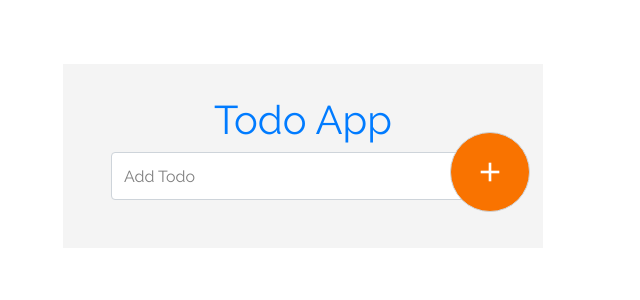
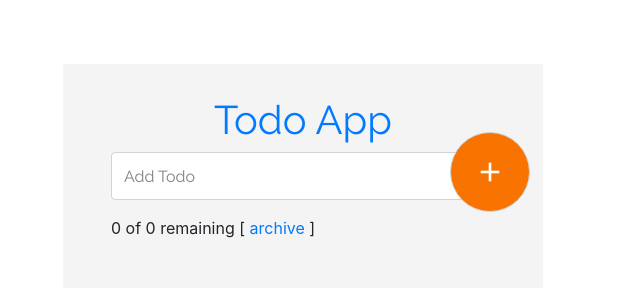
Before and after one commit to Mizzou-CSIT2830-CS7830-F19/MVC-Todo-Lecture, an Angular app: page / in a window 1280 px wide. Shown: the top 300 px of the page, without its empty margins (337-977 px from the left). Built offline with nearby package versions, Linux system fonts and the light colour scheme.

Commit message:
Code after class

```diff
--- a/src/app/app.component.css
+++ b/src/app/app.component.css
@@ -1,5 +1,5 @@
 /*Google fonts*/
-@import url('https://fonts.googleapis.com/css?family=Raleway');
+@import url("https://fonts.googleapis.com/css?family=Raleway");
 
 body {
   padding: 0;
@@ -17,10 +17,10 @@ form {
 
 form h1 {
   font-family: "Raleway";
-    color:#F97300;
+  color: #f97300;
 }
 
-form input[type=text]::placeholder {
+form input[type="text"]::placeholder {
   font-family: "Raleway";
   color: grey;
 }
@@ -31,7 +31,7 @@ form .data {
 
 form .data li {
   background: #fff;
-    border-left: 4px solid #F97300;
+  border-left: 4px solid #f97300;
   padding: 1em;
   margin: 1em auto;
   color: grey;
@@ -45,7 +45,7 @@ form .data li i {
 }
 
 form .input-group-text {
-    background: #F97300;
+  background: #f97300;
   border-radius: 50%;
   width: 5em;
   height: 5em;
@@ -69,3 +69,8 @@ form .form-control {
 form .form-control:focus {
   box-shadow: 0;
 }
+
+.done-true {
+  text-decoration: line-through;
+  color: gray;
+}
--- a/src/app/app.component.html
+++ b/src/app/app.component.html
@@ -10,10 +10,19 @@
       </div>
     </div>
     <div class="data">
+
+      <span>{{ remaining() }} of {{ todoArray.length }} remaining</span>
+      [ <a href="" (click)="archive()">archive</a> ]
+
       <ul class="list-unstyled">
-        <li *ngFor="let todo of todoArray">
-          {{todo.text}}
-          <i class="material-icons" (click)="deleteItem(todo)">delete</i>
+        <!-- for myTodo in todoArray  -->
+        <!-- [@moveInLeft] -->
+        <li *ngFor="let myTodo of todoArray" class="done-{{myTodo.done}}">
+
+          <input type="checkbox" (click)="refresh(myTodo)" [(checked)]="myTodo.done">
+
+          {{myTodo.text}}
+          <i class="material-icons" (click)="deleteItem(myTodo)">delete</i>
         </li>
       </ul>
     </div>
--- a/src/app/app.component.ts
+++ b/src/app/app.component.ts
@@ -1,4 +1,9 @@
 import { Component } from "@angular/core";
+
+export interface Todo {
+  text: string;
+  done: boolean;
+}
 
 @Component({
   selector: "app-root",
@@ -19,7 +24,7 @@ export class AppComponent {
 
   addTodo(value) {
     if (value !== "") {
-      let dataObject = {
+      let dataObject: Todo = {
         text: value,
         done: false
       };
@@ -47,7 +52,7 @@ export class AppComponent {
   todoSubmit(value: any) {
     if (value !== "") {
       console.log(value);
-      let dataObject = {
+      let dataObject: Todo = {
         text: value,
         done: false
       };
@@ -58,4 +63,40 @@ export class AppComponent {
       alert("Field Required");
     }
   }
+
+  remaining() {
+    let count = 0;
+
+    for (let todo of this.todoArray) {
+      count += todo.done ? 0 : 1;
+    }
+
+    return count;
+  }
+
+  archive() {
+    let oldTodos = this.todoArray;
+
+    this.todoArray = [];
+
+    for (let todo of oldTodos) {
+      if (!todo.done) this.todoArray.push(todo);
+    }
+
+    localStorage.setItem("todos", JSON.stringify(this.todoArray));
+  }
+
+  refresh(checked) {
+    let tempTodos = JSON.parse(localStorage.getItem("todos"));
+
+    for (let todo of tempTodos) {
+      if (checked.text === todo.text) {
+        todo.done = !todo.done;
+
+        localStorage.setItem("todos", JSON.stringify(tempTodos));
+
+        this.todoArray = tempTodos;
+      }
+    }
+  }
 }
```
Also changed, not shown: src/index.html (+5 -4 lines). Lines whose indentation alone changed are shown as unchanged.
